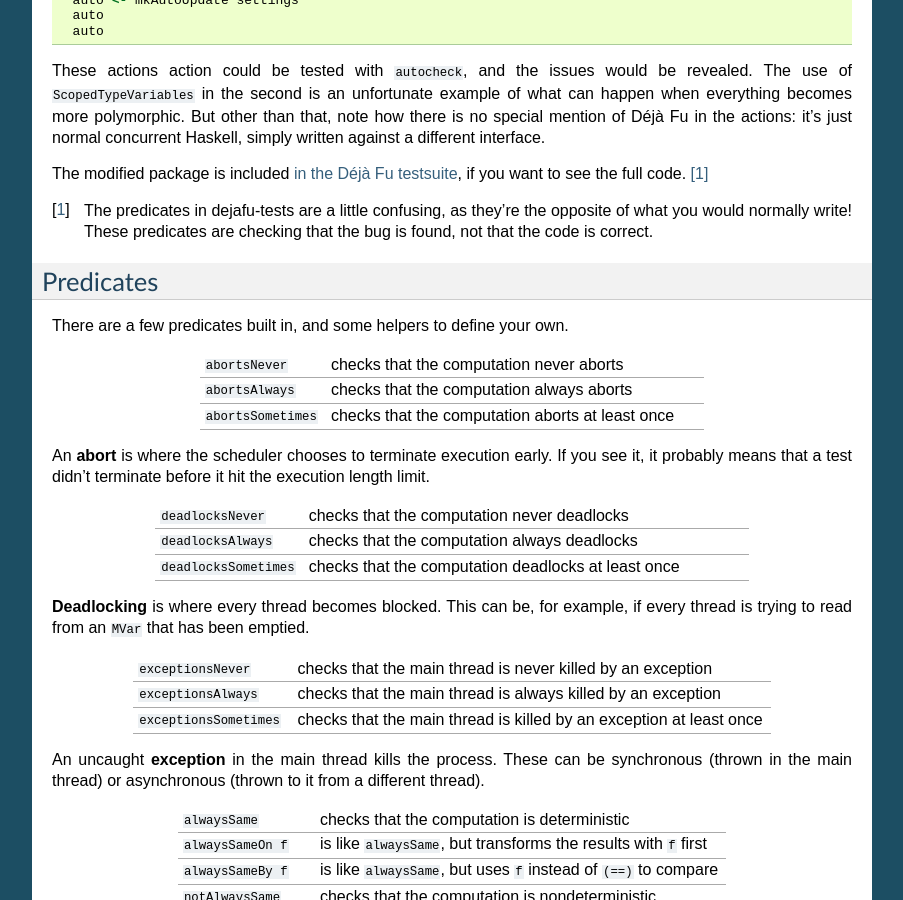
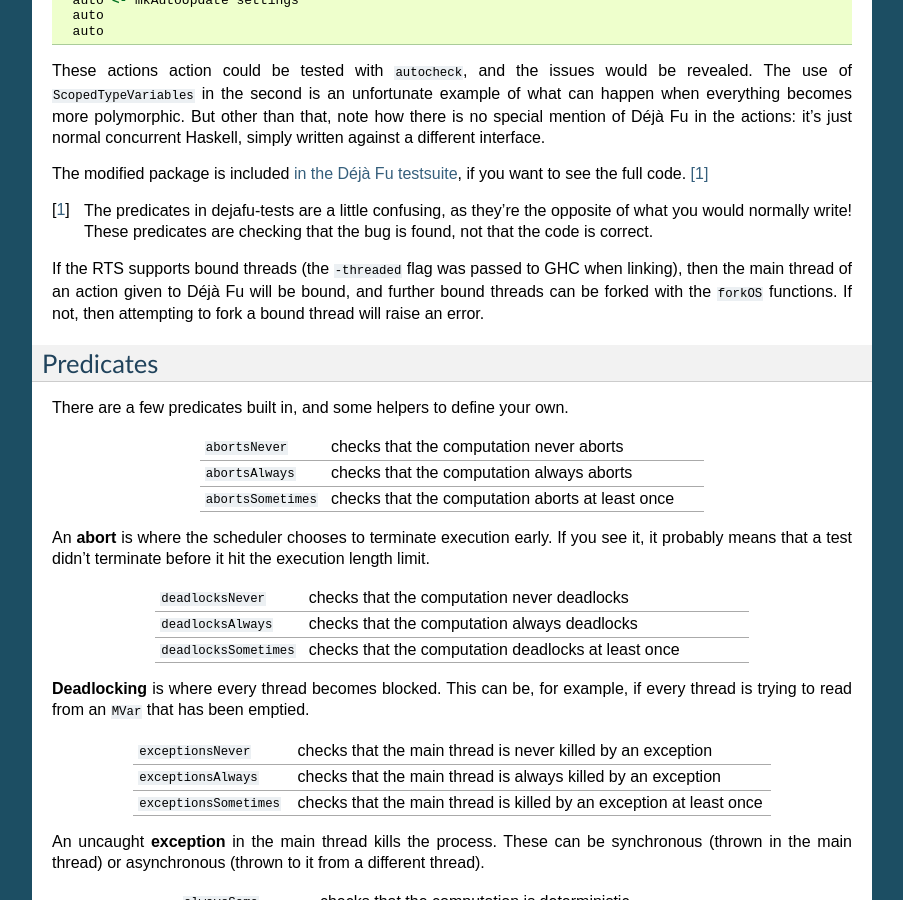
Before and after one commit to barrucadu/dejafu, a Sphinx documentation site: the page built from doc/unit_testing.rst, in a window 1280 px wide and 900 px high, scrolled down 656 px. Shown: the whole window, without its empty margins (198-1101 px from the left). Built offline with Sphinx 7.4.7, drawn with Linux system fonts in a browser that asks for light colours.

Commit message:
Be explicit about bound threads in test execution in docs

```diff
--- a/doc/unit_testing.rst
+++ b/doc/unit_testing.rst
@@ -17,7 +17,7 @@ with testcases which need ``MonadIO``, use ``dejafuIO`` for that.
 
 
 Actions
-----------
+-------
 
 An action is just something with the type ``MonadConc m => m a``, or
 ``(MonadConc m, MonadIO m) => m a`` for some ``a`` that your chosen
@@ -64,6 +64,13 @@ want to see the full code. [#]_
        they're the opposite of what you would normally write!  These
        predicates are checking that the bug is found, not that the
        code is correct.
+
+If the RTS supports bound threads (the ``-threaded`` flag was passed
+to GHC when linking), then the main thread of an action given to Déjà
+Fu will be bound, and further bound threads can be forked with the
+``forkOS`` functions.  If not, then attempting to fork a bound thread
+will raise an error.
+
 
 Predicates
 ----------
```
Also changed, not shown: 1 other file.
